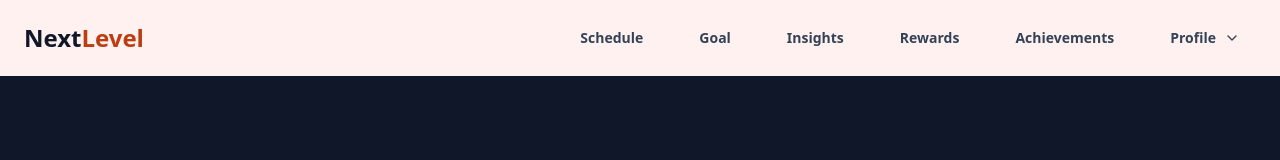
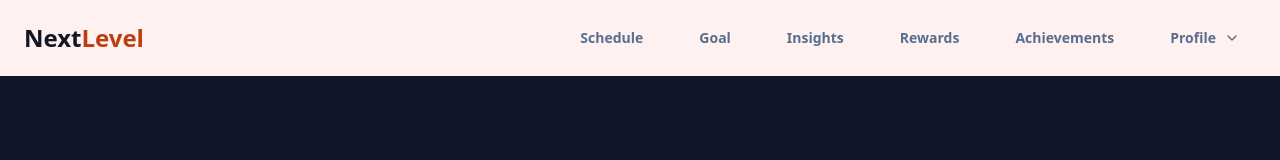
Before and after one commit to sartios/next-level, a Next.js app: page / in a window 1280 px wide. Shown: the top 160 px of the page. Built offline with nearby package versions, Linux system fonts and the light colour scheme.

Commit message:
Update global css

```diff
--- a/app/globals.css
+++ b/app/globals.css
@@ -28,7 +28,7 @@
 
   /* Muted colors */
   --muted: hsl(214 32% 91%); /* Soft Slate #E2E8F0 - Decorative backgrounds */
-  --muted-foreground: hsl(215 25% 27%); /* Slate Deep #334155 - AAA Secondary text */
+  --muted-foreground: hsl(214.7 24.9% 44.9%); /* Slate Medium #566E8F - AA Secondary text */
 
   /* Accent colors - Amber Tone #C2410C */
   --accent: hsl(16 84% 40%); /* HSL for #C2410C */
@@ -166,6 +166,10 @@
     font-size: var(--font-size);
   }
 
+  body {
+    font-family: var(--font-dm-sans), system-ui, sans-serif;
+  }
+
   h1 {
     font-size: var(--text-2xl);
     font-weight: var(--font-weight-medium);
```
